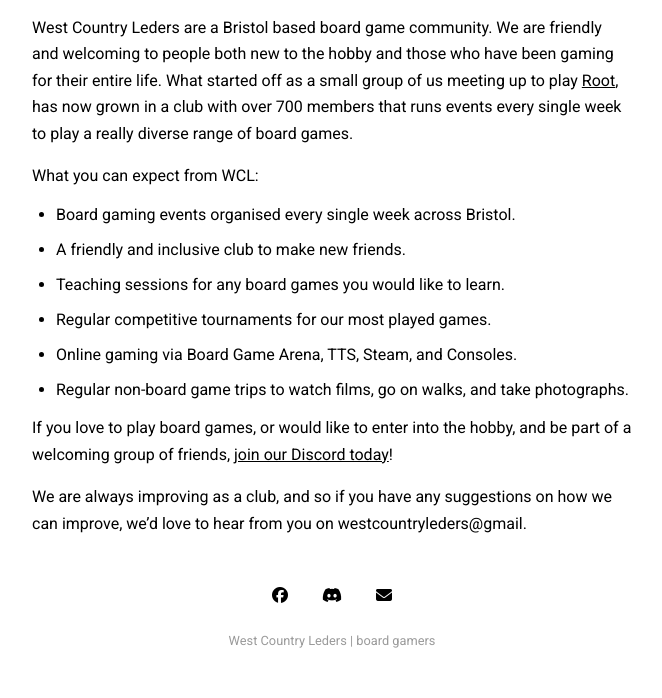
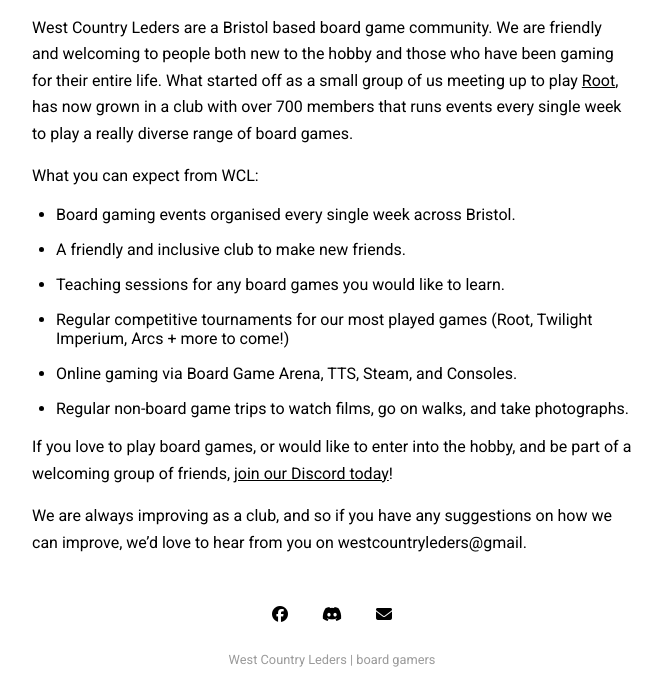
Before and after one commit to ChilledEther/west-country-leders-new, a Jekyll site: the page built from pages/about.md, in a window 1280 px wide and 1187 px high. Shown: the part 489-1187 px from the top of the window, without its empty margins (308-970 px from the left). Built offline with Jekyll 4.4.1, drawn with Linux system fonts in a browser that asks for light colours.

Commit message:
Update about.md

```diff
--- a/pages/about.md
+++ b/pages/about.md
@@ -15,7 +15,7 @@ What you can expect from WCL:
 - Board gaming events organised every single week across Bristol.
 - A friendly and inclusive club to make new friends.
 - Teaching sessions for any board games you would like to learn.
-- Regular competitive tournaments for our most played games.
+- Regular competitive tournaments for our most played games (Root, Twilight Imperium, Arcs + more to come!)
 - Online gaming via Board Game Arena, TTS, Steam, and Consoles.
 - Regular non-board game trips to watch films, go on walks, and take photographs.
 
```
